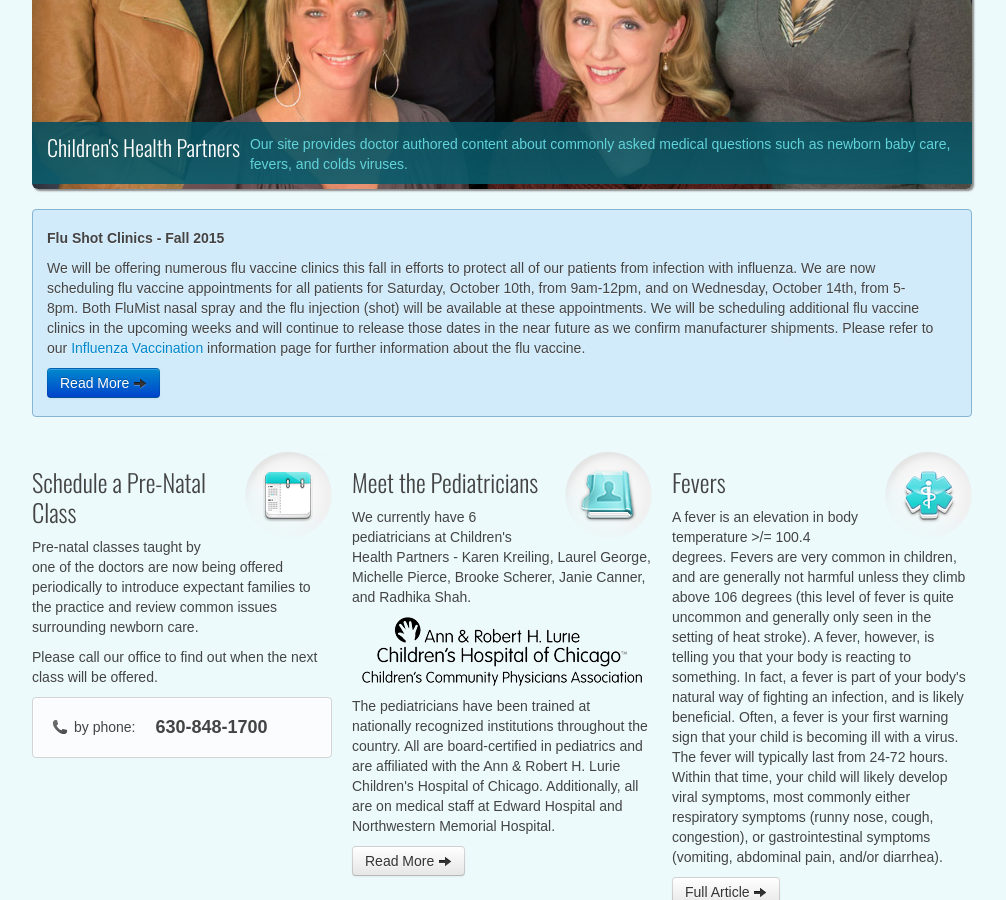
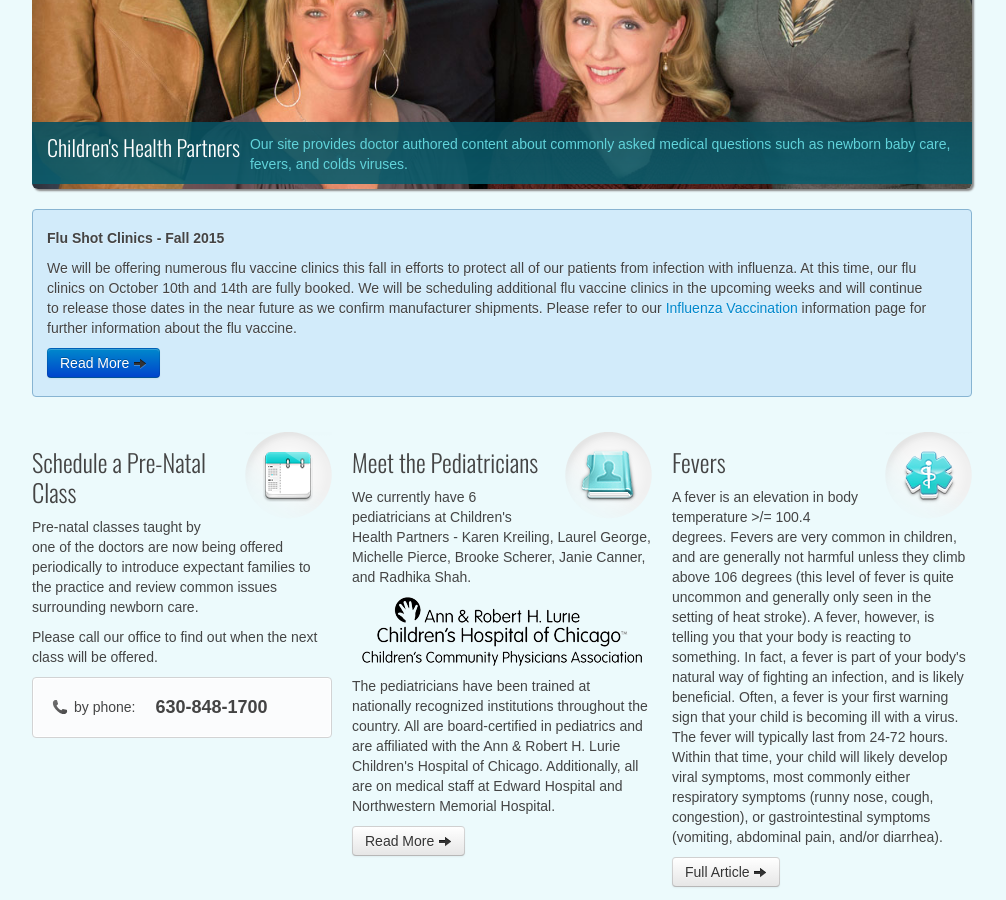
Before and after one commit to chpweb/web, a Jekyll site: the page built from index.html, in a window 1280 px wide and 900 px high, scrolled down 444 px. Shown: the whole window, without its empty margins (138-1144 px from the left). Built offline with Jekyll 4.4.1, drawn with Linux system fonts in a browser that asks for light colours; some web fonts are replaced; comment, search, counter and statistics services are not loaded.

Commit message:
Update index.html

```diff
--- a/index.html
+++ b/index.html
@@ -45,7 +45,7 @@
 
 		<div class="home-info">
 			<h5>Flu Shot Clinics - Fall 2015</h5>
-			<p>We will be offering numerous flu vaccine clinics this fall in efforts to protect all of our patients from infection with influenza.  We are now scheduling flu vaccine appointments for all patients for Saturday, October 10th, from 9am-12pm, and on Wednesday, October 14th, from 5-8pm.  Both FluMist nasal spray and the flu injection (shot) will be available at these appointments.  We will be scheduling additional flu vaccine clinics in the upcoming weeks and will continue to release those dates in the near future as we confirm manufacturer shipments.  Please refer to our <a href="/health_info/influenza-vaccination.html">Influenza Vaccination</a> information page for further information about the flu vaccine.</p>
+			<p>We will be offering numerous flu vaccine clinics this fall in efforts to protect all of our patients from infection with influenza.  At this time, our flu clinics on October 10th and 14th are fully booked.  We will be scheduling additional flu vaccine clinics in the upcoming weeks and will continue to release those dates in the near future as we confirm manufacturer shipments.  Please refer to our <a href="/health_info/influenza-vaccination.html">Influenza Vaccination</a> information page for further information about the flu vaccine.</p>
 			<p><a class="btn btn-medium btn-primary" href="/flu-vaccine-dates">Read More <i class="icon-arrow-right"></i></a></p>
 		</div>
 	</section>
```
